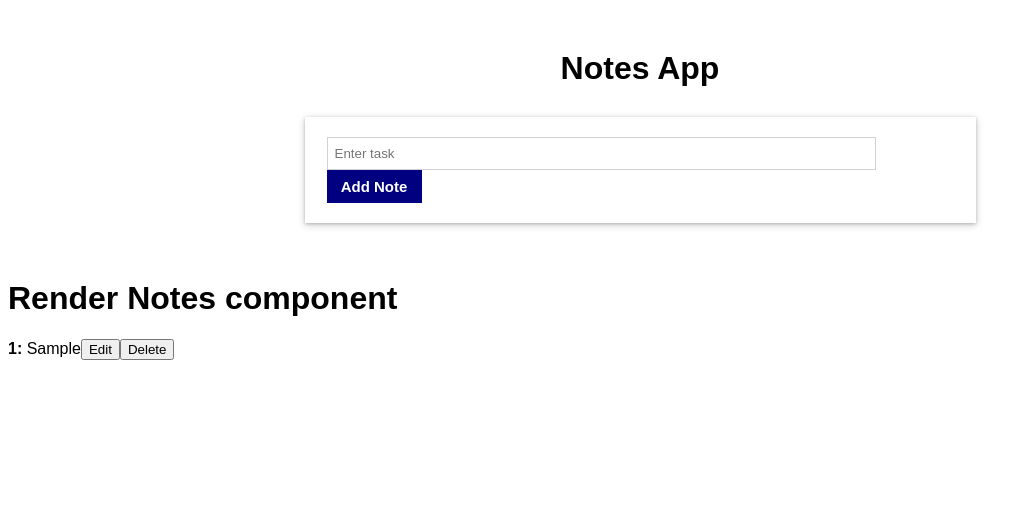
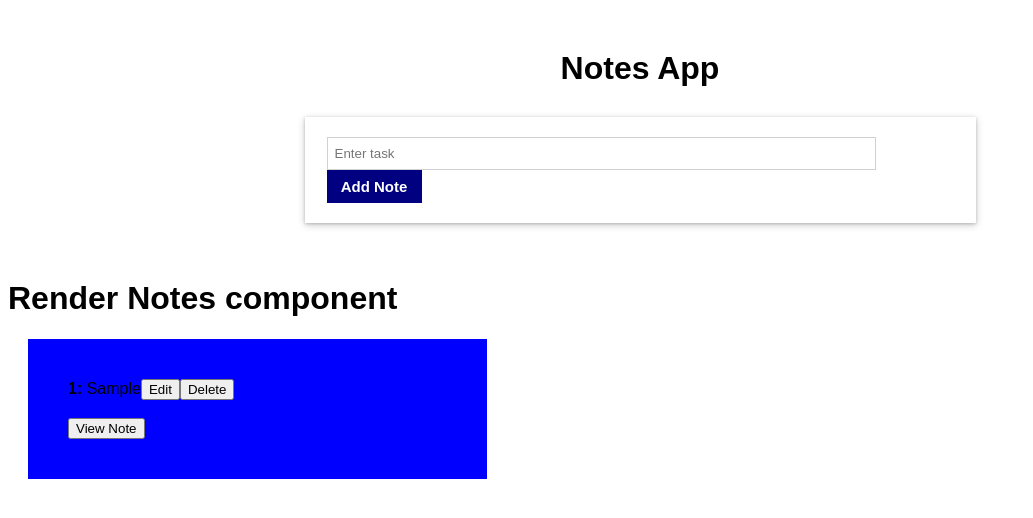
Before and after one commit to GhulamQadir/React-notes_app, a React (Create React App) app: page / in a window 1280 px wide. Both pictures are taken after typing "Sample" into the empty fields and a click on the button "Add Note". Shown: the top 518 px of the page, without its empty margins (0-1033 px from the left). Built offline with nearby package versions, Linux system fonts and the light colour scheme.

Commit message:
sending data to another route

```diff
--- a/src/Components/Add-Note/add-note.js
+++ b/src/Components/Add-Note/add-note.js
@@ -1,5 +1,4 @@
 import React, { Component } from "react";
-import { withRouter } from "react-router-dom";
 import RenderNotes from "../render_todos/render-notes";
 import './add-note.css'
 
@@ -61,4 +60,4 @@ class AddNote extends Component {
     }
 }
 
-export default withRouter(AddNote);
+export default AddNote;
--- a/src/Components/render_todos/render-notes.css
+++ b/src/Components/render_todos/render-notes.css
@@ -0,0 +1,6 @@
+.note {
+    background-color: blue;
+    padding: 40px;
+    width: 30%;
+    margin: 20px;
+}
--- a/src/Components/render_todos/render-notes.js
+++ b/src/Components/render_todos/render-notes.js
@@ -1,5 +1,6 @@
 import React, { Component } from "react";
 import { withRouter } from "react-router-dom";
+import './render-notes.css'
 
 
 
@@ -60,6 +61,12 @@ class RenderNotes extends Component {
         }
     }
 
+    viewNote = (index) => {
+        let note = this.props.state.todos[index]
+        // console.log(this.props.history)
+        this.props.history.push({ pathname: '/note-details', state: { title: note.title } })
+    }
+
 
     render() {
 
@@ -69,7 +76,7 @@ class RenderNotes extends Component {
 
                 <div>
                     {this.props.state.todos.map((note, index) => {
-                        return <div key={index}>
+                        return <div className="note" key={index}>
                             <li style={{ fontWeight: "bold" }}>{index + 1}: </li>
                             <li>{note.isEdit ? <input onChange={(e) => this.editTodoValueOnchange(e)} defaultValue={note.title} type="text" /> : note.title}</li>
 
@@ -79,6 +86,7 @@ class RenderNotes extends Component {
 
                             <br />
                             <br />
+                            <button onClick={() => this.viewNote(index)}>View Note</button>
                         </div>
                     })}
                 </div>
--- /dev/null
+++ b/src/Containers/Home/home.js
@@ -0,0 +1,19 @@
+import React, { Component } from "react";
+import { withRouter } from "react-router-dom";
+import AddNote from "../../Components/Add-Note/add-note";
+
+
+
+
+
+
+class Home extends Component {
+    render() {
+        return (
+            <div>
+                <AddNote />
+            </div>
+        )
+    }
+}
+export default withRouter(Home);
--- /dev/null
+++ b/src/Containers/Note-Details/note-details.js
@@ -0,0 +1,19 @@
+import React, { Component } from "react";
+import { withRouter } from "react-router-dom";
+
+
+
+
+
+
+class NoteDetails extends Component {
+    render() {
+        return (
+            <div style={{ textAlign: "center" }}>
+                <h1>Note details</h1>
+                <h3>{this.props.location.state.title}</h3>
+            </div>
+        )
+    }
+}
+export default withRouter(NoteDetails);
--- a/src/config/Router.js
+++ b/src/config/Router.js
@@ -1,6 +1,7 @@
 import React, { Component } from "react";
 import { BrowserRouter as Router, Route, } from "react-router-dom";
-import AddNote from "../Components/Add-Note/add-note";
+import Home from "../Containers/Home/home";
+import NoteDetails from "../Containers/Note-Details/note-details";
 
 
 
@@ -8,7 +9,8 @@ class AppRouter extends Component {
     render() {
         return (
             <Router>
-                <Route exact path='/' component={AddNote} />
+                <Route exact path='/' component={Home} />
+                <Route exact path={'/note-details'} component={NoteDetails} />
             </Router >
         )
     }
```
